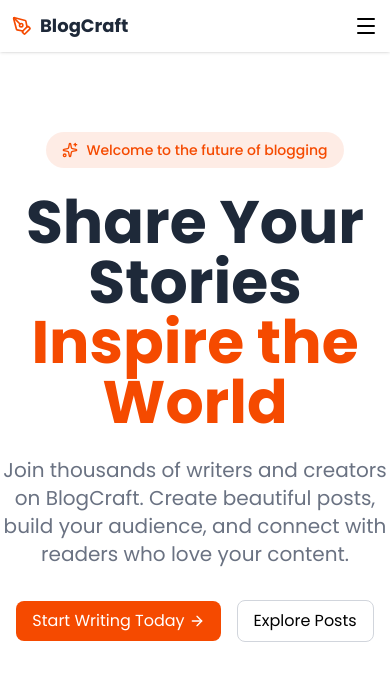
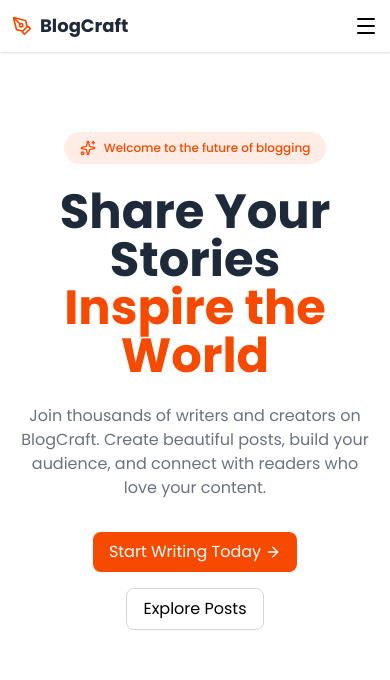
Before and after one commit to abhishekkumar011/BlogCraft, a React (Vite) app in the folder frontend/: page / in a window 390 px wide. Shown: the top 680 px of the page. Built offline with nearby package versions, Linux system fonts and the light colour scheme.

Commit message:
style: responsive hero section

```diff
--- a/frontend/src/components/HeroSection.jsx
+++ b/frontend/src/components/HeroSection.jsx
@@ -3,25 +3,25 @@ import { ArrowRight, Sparkles } from "lucide-react";
 
 function HeroSection() {
   return (
-    <div className="flex flex-col justify-center items-center py-20">
-      <div className="flex items-center px-4 py-2 rounded-full bg-primary/10 text-primary text-sm font-medium mb-6">
+    <div className="flex flex-col justify-center items-center py-20 px-5 md:px-0">
+      <div className="flex items-center px-4 py-2 rounded-full bg-primary/10 text-primary text-xs  md:text-sm font-medium mb-6">
         <Sparkles className="h-4 w-4 mr-2" />
         Welcome to the future of blogging
       </div>
 
-      <h1 className="text-6xl font-bold mb-6 text-center text-gray-800">
+      <h1 className="text-5xl md:text-6xl font-bold mb-6 text-center text-gray-800">
         Share Your Stories
         <br />
         <span className="text-primary">Inspire the World</span>
       </h1>
 
-      <p className="text-xl text-gray-500 mb-8 max-w-2xl text-center">
+      <p className="md:text-xl text-gray-500 mb-8 max-w-2xl text-center">
         Join thousands of writers and creators on BlogCraft. Create beautiful
         posts, build your audience, and connect with readers who love your
         content.
       </p>
 
-      <div className="flex items-center space-x-4">
+      <div className="flex items-center flex-col md:flex-row gap-4">
         <Link to="/createpost">
           <button className="bg-primary hover:bg-primary/80 cursor-pointer flex items-center px-4 py-2 rounded-lg text-white">
             Start Writing Today
```
